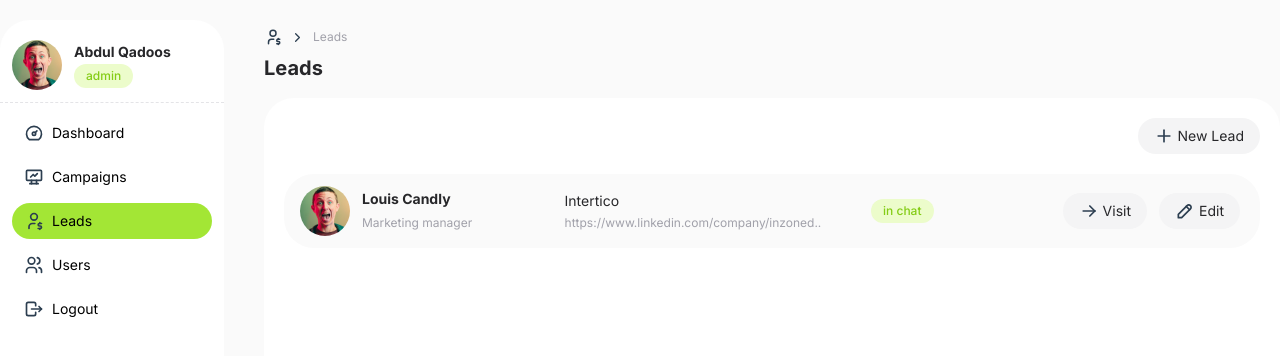
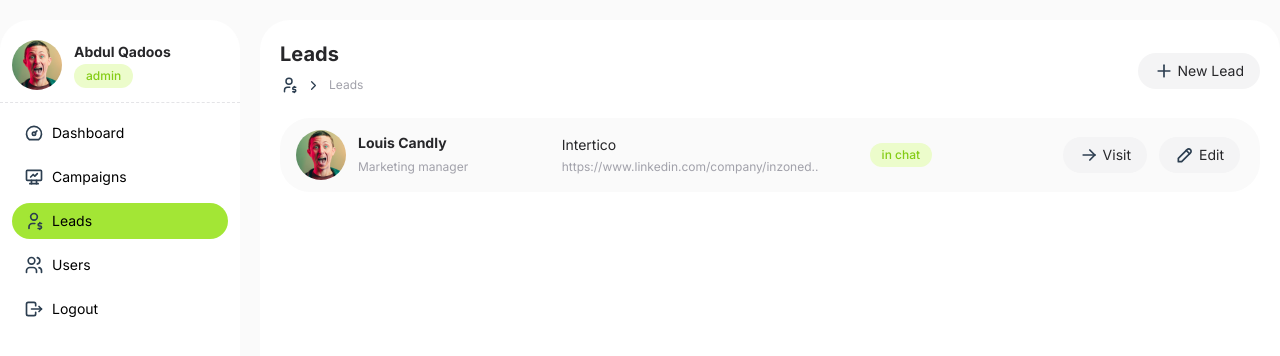
Before and after one commit to abdulqadoos-dev/campaign-frontend, a Next.js app: page /leads in a window 1280 px wide. Shown: the top 356 px of the page. Built offline with nearby package versions, Linux system fonts and the light colour scheme.

Commit message:
update layout

```diff
--- a/app/(admin)/campaigns/page.tsx
+++ b/app/(admin)/campaigns/page.tsx
@@ -1,6 +1,10 @@
 'use client'
 
 import Campaign from "@ui/campaign";
+import Header from "@ui/header";
+import Button from "@ui/button";
+import AddIcon from "@icons/add.svg";
+
 
 const Campaigns: React.FC<{}> = () => {
 
@@ -18,6 +22,11 @@ const Campaigns: React.FC<{}> = () => {
 
   return (
     <>
+
+      <Header>
+        <Button lable="New Campaign" icon={AddIcon} onClick={() => console.log('set campaign')} />
+      </Header>
+
       <div className="filters">
 
       </div>
--- a/app/(admin)/layout.tsx
+++ b/app/(admin)/layout.tsx
@@ -8,14 +8,12 @@ export default function DashboardLayout({
   children: React.ReactNode
 }) {
   return (
-    <main className="bg-zinc-50">
-      <div className="grid grid-cols-5 gap-10 place-items-center min-h-screen container mx-auto">
+    <main className="bg-zinc-50 pt-5">
+      <div className="grid grid-cols-5 gap-5 min-h-screen h-fit container mx-auto">
         <Sidebar />
-        <section className="col-span-4 w-full overflow-clip h-[95%]">
-          <Header />
-          <div className="bg-white rounded-large p-5 min-h-[89%]">
+        <section className="col-span-4 w-full bg-white  rounded-large p-5 min-h-[95%] h-fit">
+          {/* <Header /> */}
             {children}
-          </div>
         </section>
       </div>
     </main>
--- a/app/(admin)/leads/page.tsx
+++ b/app/(admin)/leads/page.tsx
@@ -13,30 +13,25 @@ import RightIcon from "@icons/right.svg";
 import UserImage from '@images/person.jpeg';
 
 import Form from './form';
+
+import Header from "@ui/header";
+
+
 import { useState } from 'react';
 
-
-
 interface Props {
-  lead: {name: string, status: string}
+  lead: { name: string, status: string }
 }
 
-const Leads: React.FC<Props> = ({lead}) => {
+const Leads: React.FC<Props> = ({ lead }) => {
 
   const [createLead, setCreateLead] = useState(false);
 
   return (
     <>
-
-      <section className="header mb-5">
-        <div className="flex justify-between items-center">
-          <div className="heading">
-            {/* <Heading label="leads Statistics" className="text-lg" /> */}
-            {/* <span className="text-xs text-zinc-400">Over 500 leads</span> */}
-          </div>
-          <Button lable="New Lead" icon={AddIcon} onClick={() => setCreateLead(!createLead)} />
-        </div>
-      </section>
+      <Header>
+        <Button lable="New Lead" icon={AddIcon} onClick={() => setCreateLead(!createLead)} />
+      </Header>
 
       <section className="filters">
 
@@ -69,7 +64,7 @@ const Leads: React.FC<Props> = ({lead}) => {
 
 
         <div className="flex justify-end items-center gap-3 col-span-2 ">
-          <Button lable="visit"  icon={RightIcon} />
+          <Button lable="visit" icon={RightIcon} />
           <Button lable="Edit" icon={EditIcon} />
         </div>
 
--- a/app/ui/header.tsx
+++ b/app/ui/header.tsx
@@ -30,26 +30,26 @@ const breadcrumbs = () => {
   }
 }
 
-const Header = () => {
+
+interface Props {
+  children?: React.ReactNode;
+}
+
+const Header: React.FC<Props> = ({ children }) => {
 
   const { heading, icon } = breadcrumbs();
 
   return (
     <header className="mb-4 flex justify-between items-center">
-
       <div className="title">
+        <Heading label={heading} className="text-xl" />
         <Breadcrumbs label={heading} icon={icon} />
-        <Heading label={heading} className="text-xl" />
       </div>
-
       <div className="actions">
-
+        {children}
       </div>
-
     </header>
-
   )
-
 }
 
 export default Header;
--- a/app/ui/sidebar.tsx
+++ b/app/ui/sidebar.tsx
@@ -20,7 +20,7 @@ const Sidebar: React.FC<{}> = () => {
 
   const pathname = usePathname()
   return (
-    <aside className="bg-white rounded-large w-full h-[95%] ">
+    <aside className="bg-white rounded-large min-h-[95%] h-fit">
 
       <div className="flex gap-3 p-3 items-center mt-2">
         <Image src={UserImage} alt='user image' className="rounded-full" width={50} height={50} />
```
